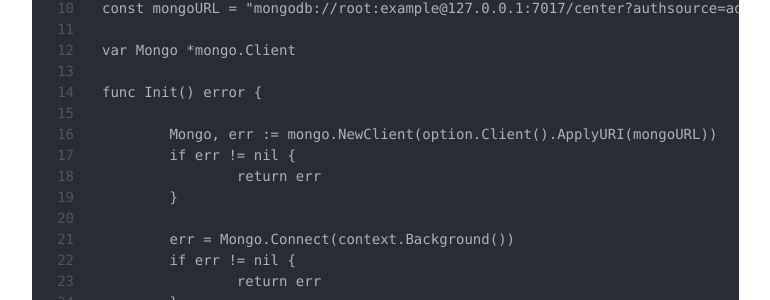
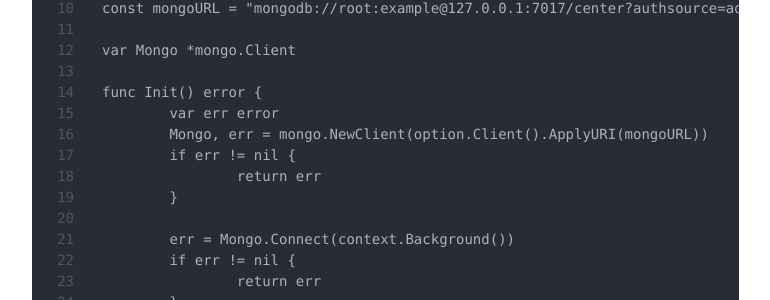
Before and after one commit to gnasnik/gnasnik.github.io, a Jekyll site: the page built from _posts/2019-02-14-mongodb-usage.md, in a window 1280 px wide and 1400 px high, scrolled down 1186 px. Shown: the part 449-749 px from the top of the window, without its empty margins (233-1003 px from the left). Built offline with Jekyll 4.4.1, drawn with Linux system fonts in a browser that asks for light colours; nearby versions of some CDN libraries; a script that is not in the unit is left out; comment, search, counter and statistics services are not loaded; some of the changed text lies outside the part shown.

Commit message:
update homepage subtitle

```diff
--- a/_posts/2019-02-14-mongodb-usage.md
+++ b/_posts/2019-02-14-mongodb-usage.md
@@ -55,8 +55,8 @@ const mongoURL = "mongodb://root:example@127.0.0.1:7017/center?authsource=admin"
 var Mongo *mongo.Client
 
 func Init() error {
-
-	Mongo, err := mongo.NewClient(option.Client().ApplyURI(mongoURL))
+	var err error
+	Mongo, err = mongo.NewClient(option.Client().ApplyURI(mongoURL))
 	if err != nil {
 		return err
 	}
--- a/index.html
+++ b/index.html
@@ -1,6 +1,6 @@
 ---
 layout: page
-description: "Life, tech, and everything."
+description: "Tech, life, and everything."
 ---
 
 {% for post in paginator.posts %}
```
